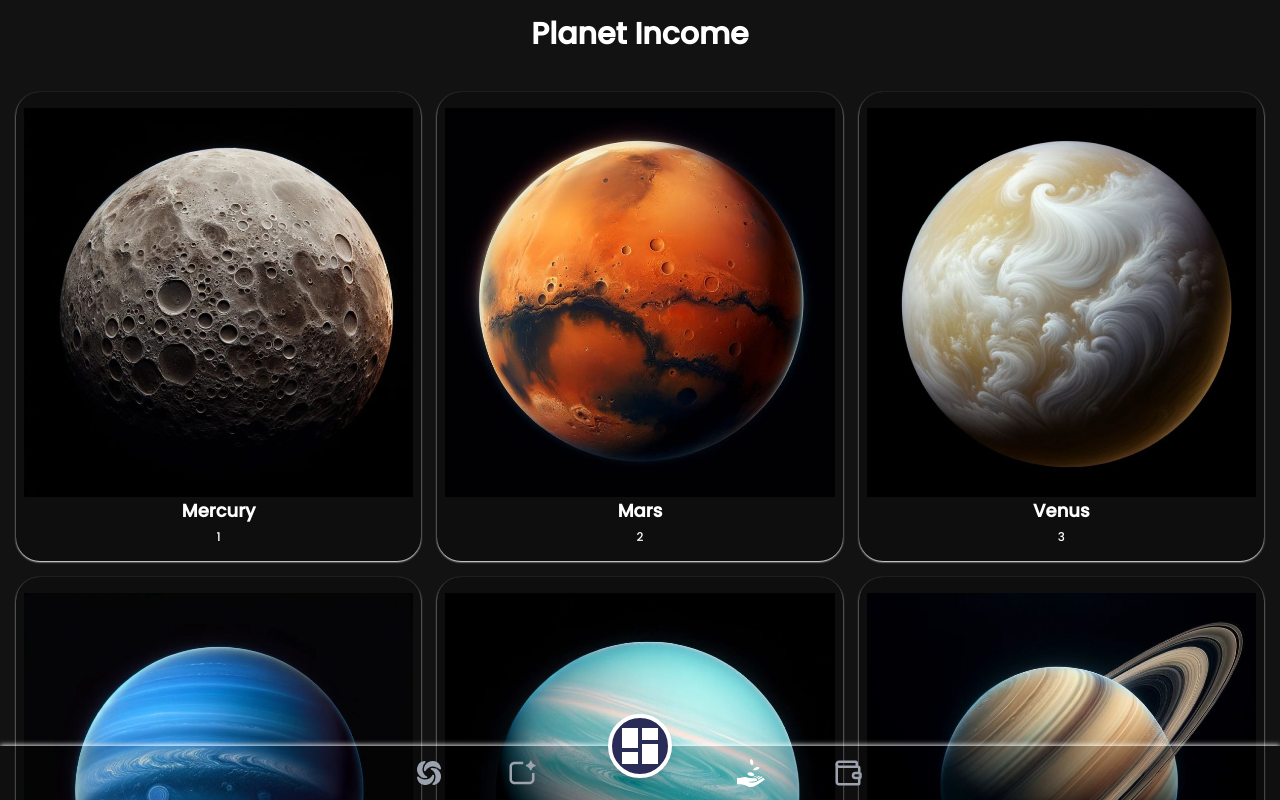
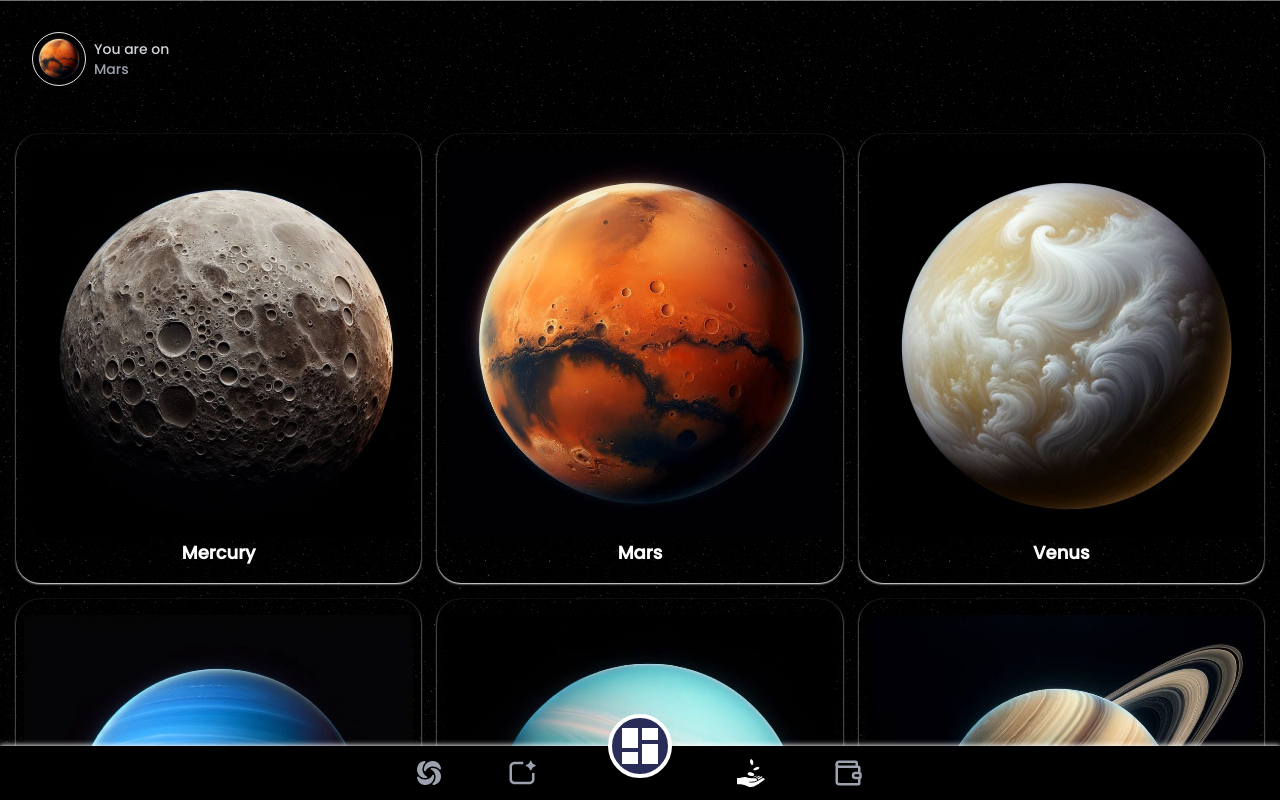
Before and after one commit to royacodes/discovery_app, a React (Vite) app: page /income in a window 1280 px wide. Built offline with nearby package versions, Linux system fonts and the light colour scheme.

Commit message:
planet income page is improved

```diff
--- a/src/components/BottomNavBar.jsx
+++ b/src/components/BottomNavBar.jsx
@@ -20,7 +20,7 @@ const BottomNavBar = () => {
   };
 
   return (
-    <nav className="fixed bottom-0 left-0 right-0 bg-black bg-opacity-15 shadow-bottom-nav-shadow flex-shrink-0 z-40">
+    <nav className="fixed bottom-0 left-0 right-0 bg-black shadow-bottom-nav-shadow flex-shrink-0 z-40">
       <div className="max-w-lg mx-auto flex justify-around items-center py-3 relative">
         <button className="flex flex-col items-center bg-transparent">
           <NavLink
--- a/src/components/income/PlanetCardItem.jsx
+++ b/src/components/income/PlanetCardItem.jsx
@@ -3,13 +3,10 @@ const PlanetCardItem = ({ id, title, level, imageSrc, handleClick }) => {
     <>
       <div
         key={id}
-        className="flex flex-col justify-center text-white hover:bg-gray-100 hover:text-gray-900 py-4 px-2 bg-opacity-20 bg-black rounded-3xl shadow-sm shadow-white text-center"
+        className="flex flex-col justify-center text-white hover:bg-gray-100 hover:text-gray-900 py-4 px-2 bg-opacity-10 bg-black rounded-3xl shadow-sm shadow-white text-center"
       >
         <img src={imageSrc} />
         <h2 className="text-lg font-semibold">{title}</h2>
-        <p className="text-xs mt-1 truncate w-full  overflow-hidden whitespace-nowrap text-ellipsis">
-          {level}
-        </p>
       </div>
     </>
   );
--- a/src/pages/IncomePage.jsx
+++ b/src/pages/IncomePage.jsx
@@ -6,6 +6,7 @@ import neptune from "../assets/planets/neptune.jpg";
 import saturn from "../assets/planets/saturn.jpg";
 import uranus from "../assets/planets/uranus.jpg";
 import venus from "../assets/planets/venus.jpg";
+import nightSky from "../assets/globe/nightSky.png";
 
 import CardItem from "../components/Discovery/CardItem";
 import PlanetCardItem from "../components/income/PlanetCardItem";
@@ -13,9 +14,31 @@ import PlanetCardItem from "../components/income/PlanetCardItem";
 const IncomePage = () => {
   return (
     <>
-      <div className="h-screen flex flex-col bg-bg-color">
+      <div
+        className="h-screen flex flex-col bg-cover bg-center"
+        style={{ backgroundImage: `url(${nightSky})` }}
+      >
         <div className="flex-grow p-4">
-          <h1 className="text-center text-3xl font-bold mb-6">Planet Income</h1>
+          <div className="flex justify-start items-center p-4 bg-transparent rounded-lg shadow-md w-96">
+            {/* Circle Avatar */}
+            <div className="flex items-center border rounded-full p-[2px]">
+              {" "}
+              {/* Adjust padding for border */}
+              <img
+                src={mars}
+                alt="planet"
+                className="w-12 h-12 rounded-full object-cover"
+              />
+            </div>
+            <div className="flex flex-col justify-start items-start mx-2">
+              <span className="text-sm font-poppinsMedium text-[#D1D5DB]">
+                You are on
+              </span>
+              <span className="text-sm font-poppinsMedium text-[#9CA3AF]">
+                Mars
+              </span>
+            </div>
+          </div>
           <div className="min-w-full grid grid-cols-2 sm:grid-cols-2 lg:grid-cols-3 gap-4 sm:mt-4 sm:pt-4 pt-4 mb-12">
             <PlanetCardItem
               id={1}
```
